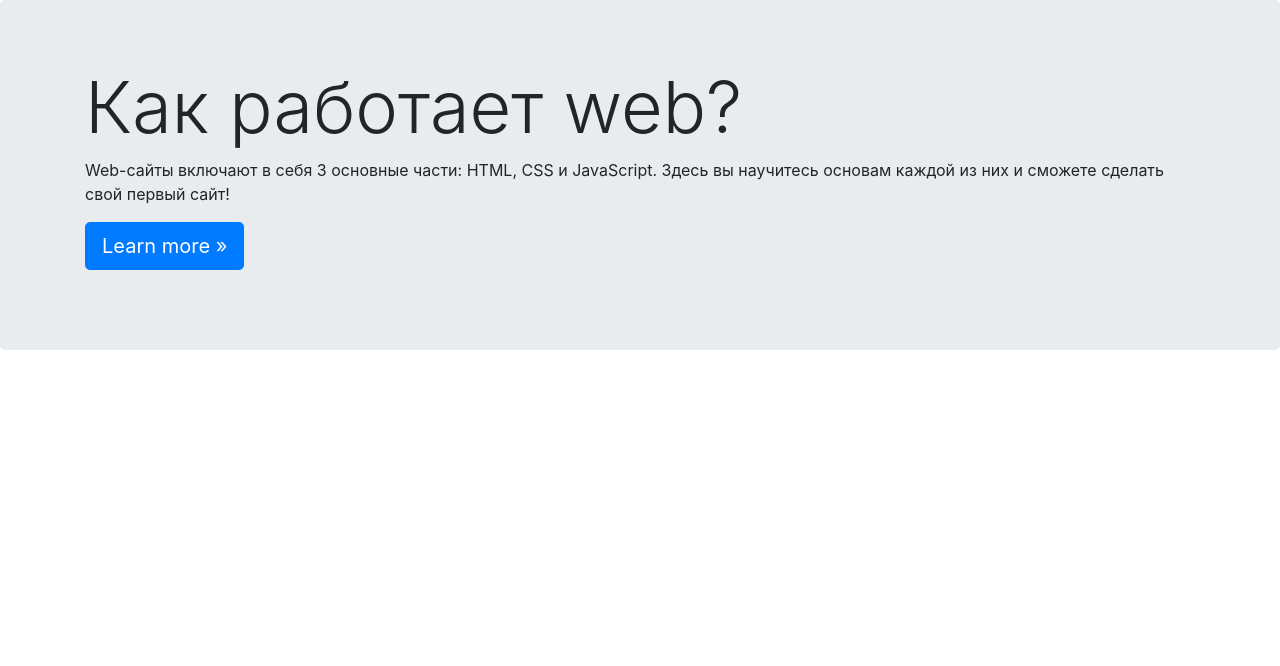
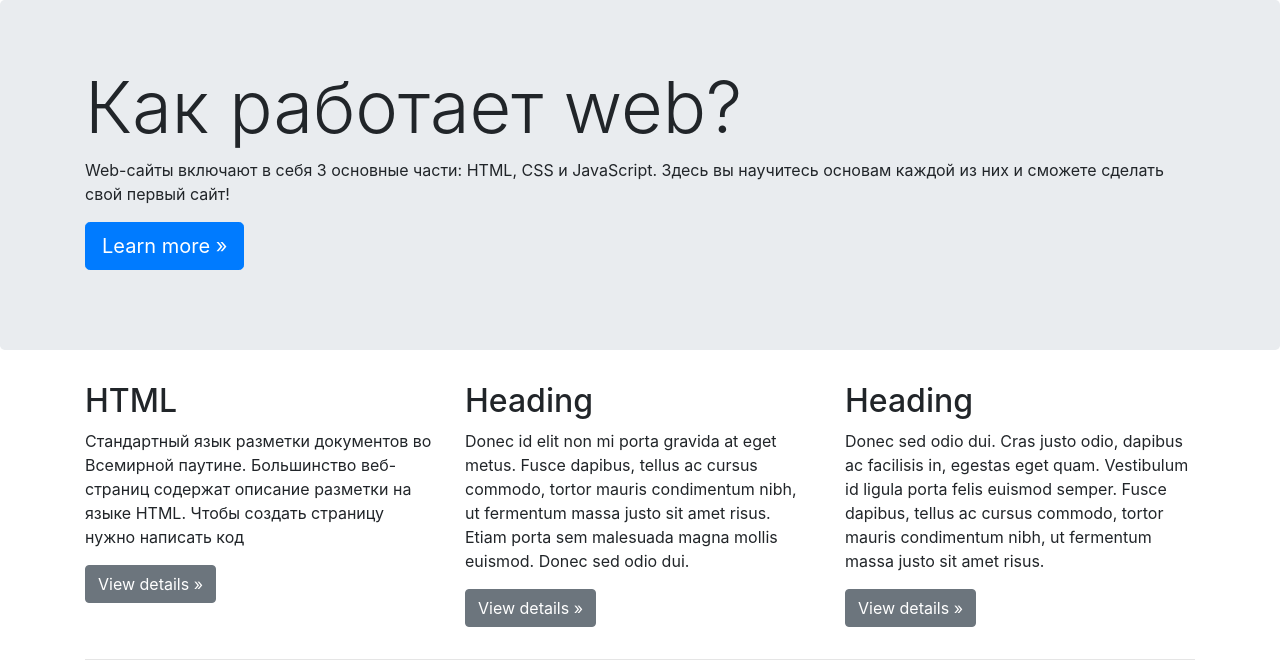
Before and after one commit to Nikatseplyaeva/project1, a plain HTML site: page index.html in a window 1280 px wide. Drawn offline with nearby package versions, Linux system fonts and the light colour scheme.

Commit message:
Update index.html

```diff
--- a/index.html
+++ b/index.html
@@ -27,7 +27,29 @@
           </div>
         </div>
 
+        <div class="container">
+            <!-- Example row of columns -->
+            <div class="row">
+              <div class="col-md-4">
+                <h2>HTML</h2>
+                <p>Стандартный язык разметки документов во Всемирной паутине. Большинство веб-страниц содержат описание разметки на языке HTML. Чтобы создать страницу нужно написать код   </p>
+                <p><a class="btn btn-secondary" href="#" role="button">View details »</a></p>
+              </div>
+              <div class="col-md-4">
+                <h2>Heading</h2>
+                <p>Donec id elit non mi porta gravida at eget metus. Fusce dapibus, tellus ac cursus commodo, tortor mauris condimentum nibh, ut fermentum massa justo sit amet risus. Etiam porta sem malesuada magna mollis euismod. Donec sed odio dui. </p>
+                <p><a class="btn btn-secondary" href="#" role="button">View details »</a></p>
+              </div>
+              <div class="col-md-4">
+                <h2>Heading</h2>
+                <p>Donec sed odio dui. Cras justo odio, dapibus ac facilisis in, egestas eget quam. Vestibulum id ligula porta felis euismod semper. Fusce dapibus, tellus ac cursus commodo, tortor mauris condimentum nibh, ut fermentum massa justo sit amet risus.</p>
+                <p><a class="btn btn-secondary" href="#" role="button">View details »</a></p>
+              </div>
+            </div>
 
+            <hr>
+
+          </div>
 
 
 
```
